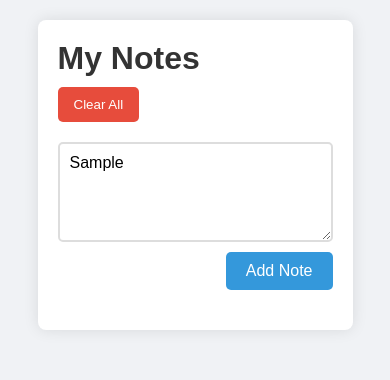
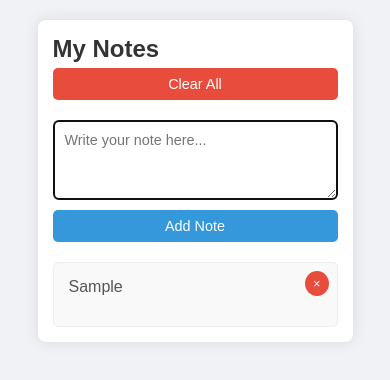
Before and after one commit to immustafa37/Notes-Web, a plain HTML site: page index.html in a window 390 px wide. Both pictures are taken after typing "Sample" into the empty fields and a click on the button "Add Note". Drawn offline with Linux system fonts and the light colour scheme.

Commit message:
complete

```diff
--- a/script.js
+++ b/script.js
@@ -28,3 +28,39 @@ function displayNotes() {
 function updateLocalStorage() {
     localStorage.setItem('notes', JSON.stringify(notes));
   }
+
+// Add a new note
+addNoteBtn.addEventListener('click', () => {
+    const noteText = noteInput.value.trim();
+    if (noteText) {
+      notes.push(noteText);
+      updateLocalStorage();
+      displayNotes();
+      noteInput.value = '';
+      noteInput.focus();
+    } else {
+      alert('Please enter a note before adding.');
+    }
+  });
+
+// Delete a note (event delegation)
+notesDisplay.addEventListener('click', (e) => {
+    if (e.target.classList.contains('delete-note')) {
+      const index = e.target.getAttribute('data-index');
+      notes.splice(index, 1);
+      updateLocalStorage();
+      displayNotes();
+    }
+  });
+
+// Clear all notes
+clearNotesBtn.addEventListener('click', () => {
+    if (confirm('Are you sure you want to clear all notes?')) {
+      notes = [];
+      updateLocalStorage();
+      displayNotes();
+    }
+  });
+
+// Initial display
+displayNotes();
--- a/style.css
+++ b/style.css
@@ -30,6 +30,7 @@ header {
     justify-content: space-between;
     align-items: center;
     margin-bottom: 20px;
+    flex-wrap: wrap;
   }
 
   header h1 {
@@ -44,10 +45,7 @@ header button {
     padding: 10px 16px;
     border-radius: 5px;
     cursor: pointer;
-  }
-
-  header button:hover {
-    background: #c0392b;
+    margin-top: 10px;
   }
 
   /* Note Form */
@@ -77,10 +75,6 @@ header button {
     font-size: 1rem;
     border-radius: 5px;
     cursor: pointer;
-  }
-
-  .note-form button:hover {
-    background: #2980b9;
   }
 
   /* Notes Display */
@@ -118,17 +112,45 @@ header button {
     cursor: pointer;
   }
 
-  .delete-note:hover {
-    background: #c0392b;
+  /* Enhanced Responsiveness */
+  @media (max-width: 768px) {
+    .container {
+      padding: 15px;
+    }
+    header h1 {
+      font-size: 1.75rem;
+    }
+    header button {
+      padding: 8px 14px;
+      font-size: 0.9rem;
+    }
+    .note-form textarea {
+      min-height: 80px;
+      font-size: 0.9rem;
+    }
+    .note-form button {
+      padding: 8px 16px;
+      font-size: 0.9rem;
+    }
   }
 
-  /* Responsive */
-  @media (max-width: 500px) {
+  @media (max-width: 480px) {
     header {
       flex-direction: column;
       align-items: flex-start;
     }
+    .notes-display {
+      grid-template-columns: repeat(auto-fill, minmax(160px, 1fr));
+    }
+    header h1 {
+      font-size: 1.5rem;
+    }
     header button {
-      margin-top: 10px;
+      width: 100%;
+      text-align: center;
+      margin-top: 5px;
+    }
+    .note-form button {
+      width: 100%;
     }
   }
```
Lines whose indentation alone changed are shown as unchanged.
